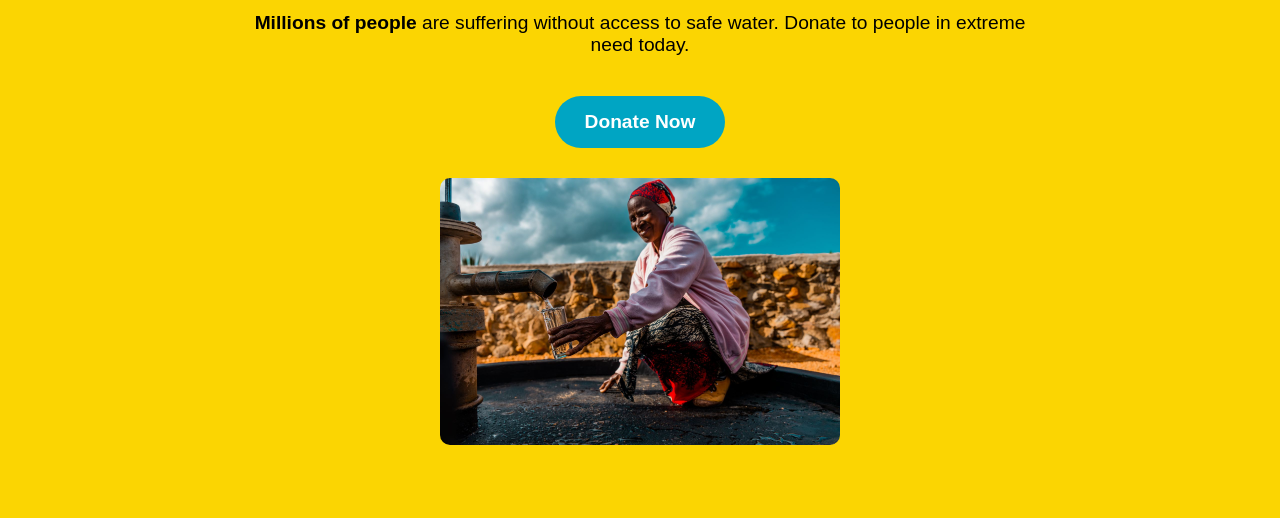
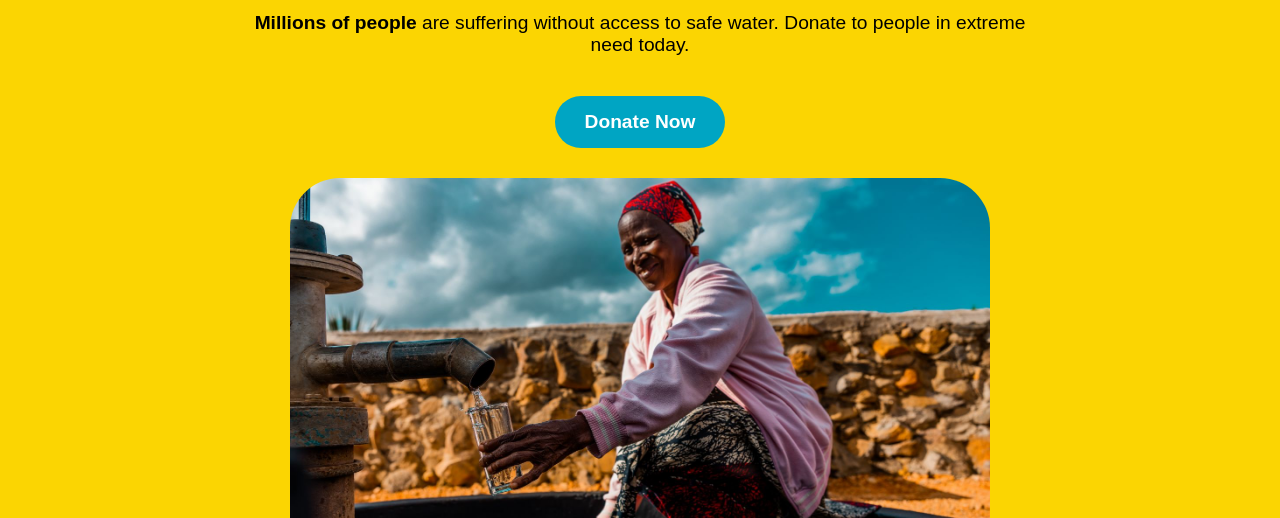
Before and after one commit to leahkibrom/my-website, a plain HTML site: page index.html in a window 1280 px wide. Shown: the part 282-800 px from the top of the page. Drawn offline with Linux system fonts and the light colour scheme.

Commit message:
biggerImage

```diff
--- a/index.html
+++ b/index.html
@@ -144,10 +144,8 @@
         <a class="cta-button" href="#">Donate Now</a>
         <!-- Added Zimbabwe_2022_CG-0382.jpg under the donate now button -->
         <div style="margin-top: 30px;">
-          <img src="Zimbabwe_2022_CG-0382.jpg" alt="Zimbabwe 2022 Charity Water" style="max-width: 400px; width: 100%; border-radius: 10px;">
+          <img src="Zimbabwe_2022_CG-0382.jpg" alt="Zimbabwe 2022 Charity Water" style="max-width: 700px; width: 100%; border-radius: 50px;">
         </div>
       </section>
 
-      <!-- Image -->
-
       </div>
```
